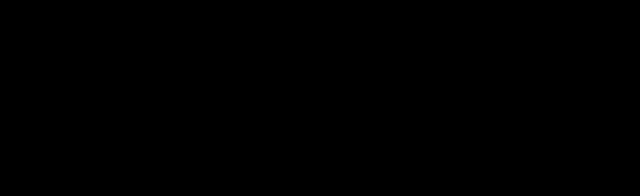
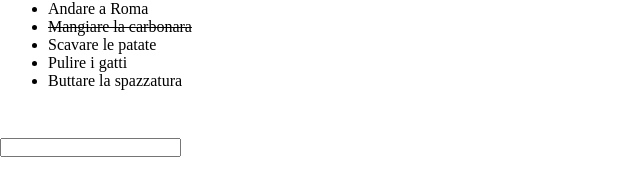
Before and after one commit to CiroFiniello/vue-todolist, a plain HTML site: page index.html in a window 1280 px wide. Shown: the whole page, without its empty margins (0-640 px from the left). Drawn offline with nearby package versions, Linux system fonts and the light colour scheme.

Commit message:
è stata creata la possibilità di aggiungere degli input di testo alla todolist

```diff
--- a/CSS/style.css
+++ b/CSS/style.css
@@ -1,7 +1,14 @@
 *{
-    background-color: black;
-    color: white;
     margin: 0;
     padding: 0;
     box-sizing: border-box;
 }
+ul{
+    padding-left: 3rem;
+}
+ul li.done{
+    text-decoration: line-through;
+}
+section{
+    margin-bottom: 3rem;
+}
--- a/JS/script.js
+++ b/JS/script.js
@@ -1,14 +1,46 @@
 const { createApp } = Vue
 
 createApp({
-    data(){
-        return{
-            todoList : [
-
+    data() {
+        return {
+            todoList: [
+                {
+                    content: 'Andare a Roma',
+                    done: false
+                },
+                {
+                    content: 'Mangiare la carbonara',
+                    done: true
+                },
+                {
+                    content: 'Scavare le patate',
+                    done: false
+                },
+                {
+                    content: 'Pulire i gatti',
+                    done: false
+                },
+                {
+                    content: 'Buttare la spazzatura',
+                    done: false
+                },
             ],
+            newTaskContent: '',
         }
-},
-methods:{
-
-},
+    },
+    methods: {
+        toggleDone(itemIndex) {
+            this.todoList[itemIndex].done = !this.todoList[itemIndex].done
+        },
+        addNewTask(newContent) {
+            const newTask = {
+                content: newContent,
+                done: false,
+            }
+            this.todoList.push(newTask);
+        },
+        clearNewTaskInput() {
+            this.newTaskContent = '';
+        }
+    }
 }).mount('#app');
--- a/index.html
+++ b/index.html
@@ -7,7 +7,28 @@
     <title>vue-todolist</title>
 </head>
 <body>
+    <div id="app">
+        <header></header>
 
+        <main>
+            <section class="todo-list-wrapper">
+                <ul class="todo-list">
+                    <li class="list-item" v-for="(item, index) in todoList" :key="index"
+                    :class="( item.done === true ) ? 'done' : '' " @click="toggleDone(index)">
+                        {{ item.content }}
+                    </li>
+                </ul>
+            </section>
+            <section class="input">
+                <div>
+                    <label for="new-todo-input"></label>
+                    <input type="text" id="new-todo-input" v-model="newTaskContent"
+                    @keyup.enter="addNewTask(newTaskContent)"
+                    >
+                </div>
+            </section>
+        </main>
+    </div>
     <script src='https://unpkg.com/vue@3/dist/vue.global.js'></script>
     <script src="./js/script.js"></script>
 </body>
```
